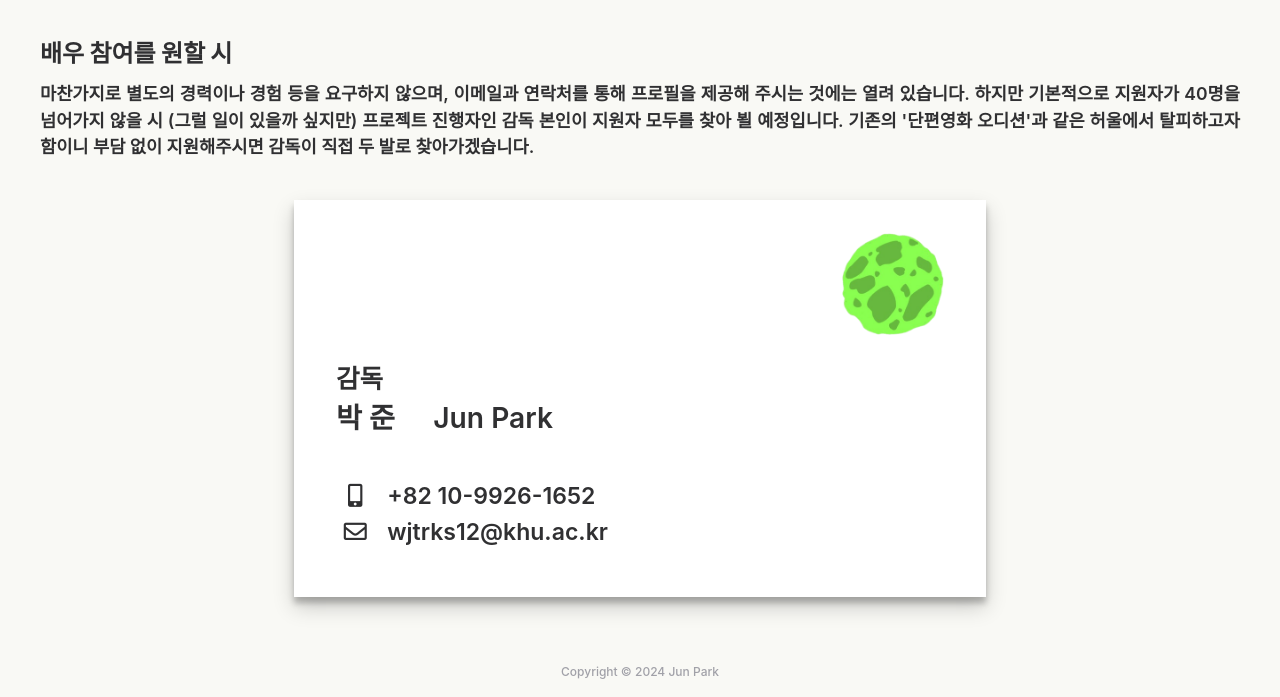
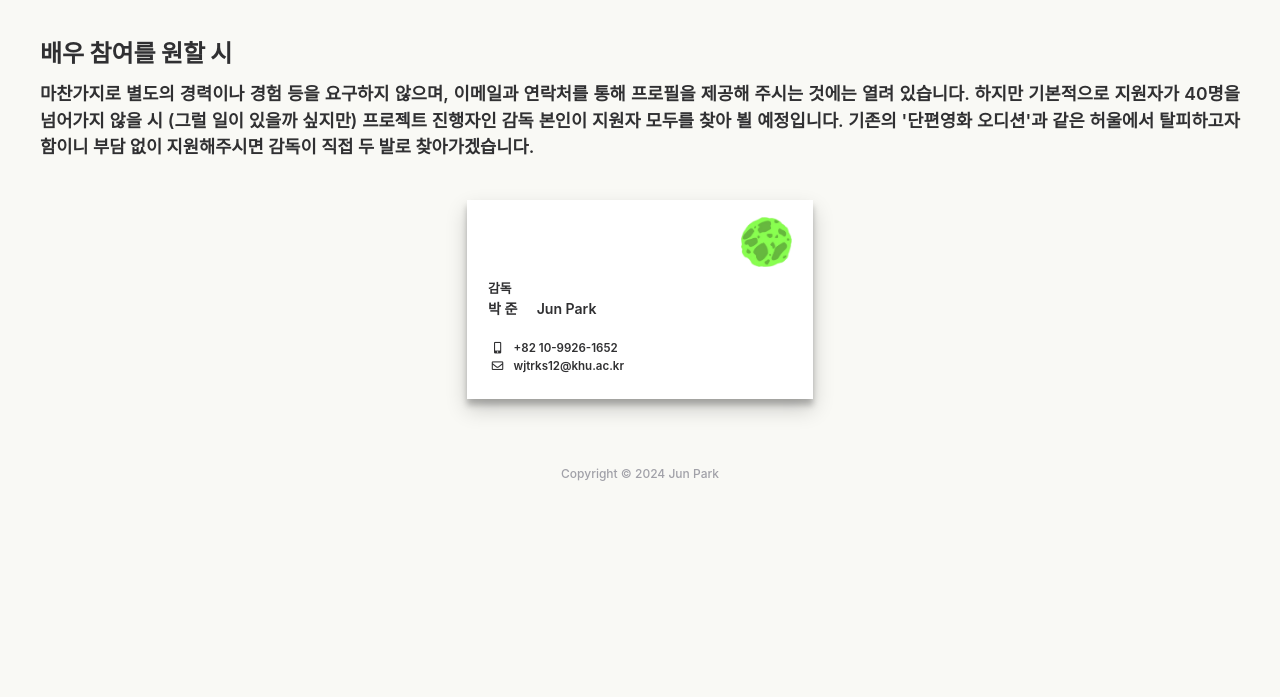
Before and after one commit to jihun-io/grnplnt, a Flask app: page /social/qna in a window 1280 px wide. Shown: the part 323-1020 px from the top of the page. After the commit the page ends 804 px from the top, so only its background shows below. Run offline with Flask 3, Linux system fonts and the light colour scheme; some libraries are stand-ins or nearby versions; some web fonts are replaced.

Commit message:
명함 크기 수정

```diff
--- a/static/css/style.css
+++ b/static/css/style.css
@@ -621,20 +621,11 @@ hr {
     color: #303032;
 }
 
+
+
 .card_top .card_profile {
     width: 8vw;
 }
-
-/* .textphone {
-    font-size: 5vw;
-    font-weight: 900;
-}
-
-.textor, .textemail {
-    font-size: 2vw;
-    margin-top: 1vw;
-    margin-bottom: 1vw;
-} */
 
 .card_top, .card_mid, .card_bottom {
     width: 95%;
@@ -692,6 +683,88 @@ hr {
     width: 3vw;
     text-align: center;
     margin-right: 1vw;
+}
+
+@media(min-width:1000px){
+    .card {
+        width: 37.5vw;
+        height: 20.25vw;
+        padding: 1.5vw;
+    }
+
+    .card_director {
+        font-size: 1.5vw;
+    }
+
+    .card_top .card_profile {
+        width: 6vw;
+    }
+
+    .name_ko {
+        margin-right: 2.25vw;
+    }
+
+    .card_mid {
+        font-size: 1.65vw;
+    }
+
+    .card_name {
+        margin-top: 0.75vw;
+    }
+
+    .card_bottom {
+        font-size: 1.35vw;
+    }
+
+    .card_bottom i {
+        width: 2.25vw;
+        margin-right: 0.75vw;
+    }
+
+    .card_bottom .textphone {
+        margin-bottom: 0.75vw;
+    }
+}
+
+@media(min-width:1280px){
+    .card {
+        width: 25vw;
+        height: 13.5vw;
+        padding: 1vw;
+    }
+
+    .card_director {
+        font-size: 1vw;
+    }
+
+    .card_top .card_profile {
+        width: 4vw;
+    }
+
+    .name_ko {
+        margin-right: 1.5vw;
+    }
+
+    .card_mid {
+        font-size: 1.1vw;
+    }
+
+    .card_name {
+        margin-top: 0.5vw;
+    }
+
+    .card_bottom {
+        font-size: 0.9vw;
+    }
+
+    .card_bottom i {
+        width: 1.5vw;
+        margin-right: 0.5vw;
+    }
+
+    .card_bottom .textphone {
+        margin-bottom: 0.5vw;
+    }
 }
 
 @media(max-width:679px){
```
